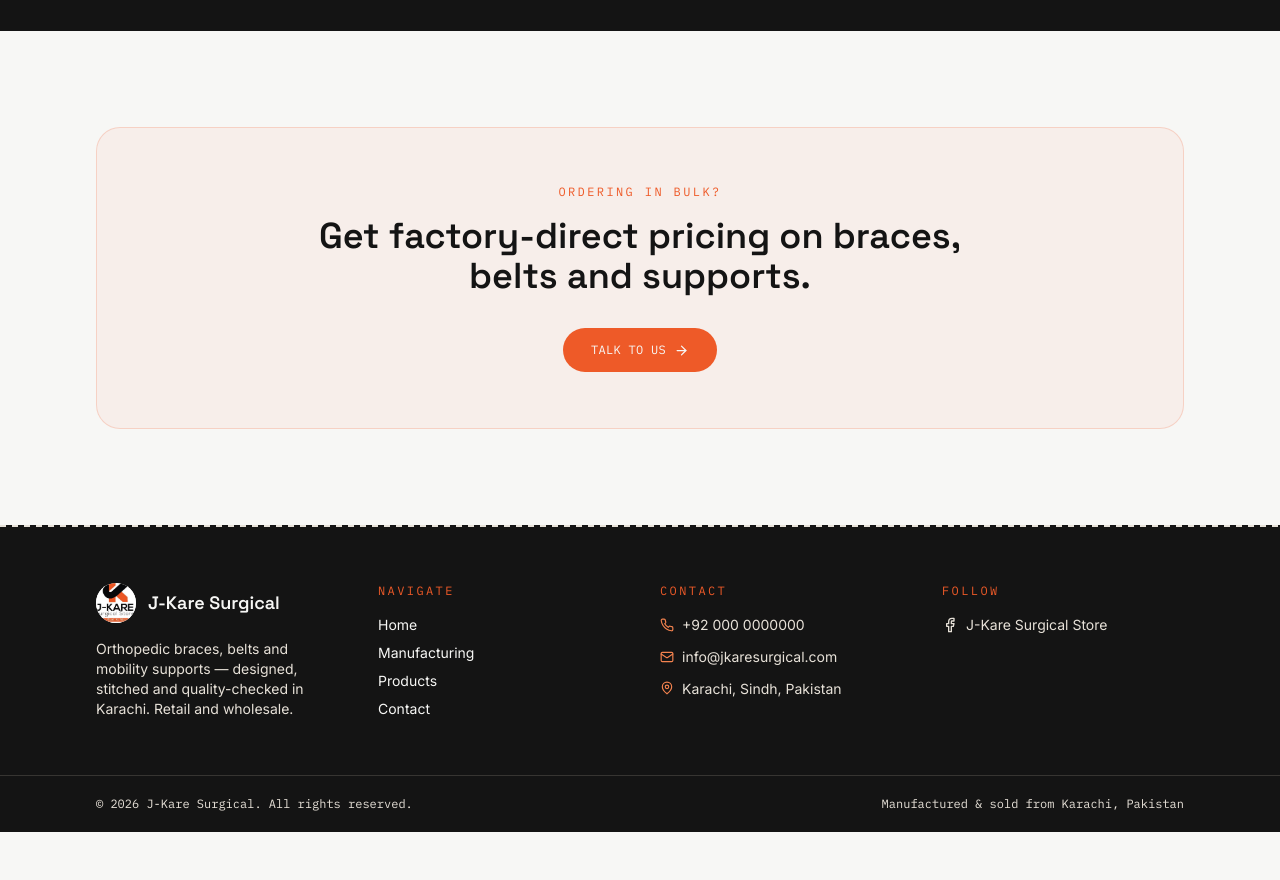
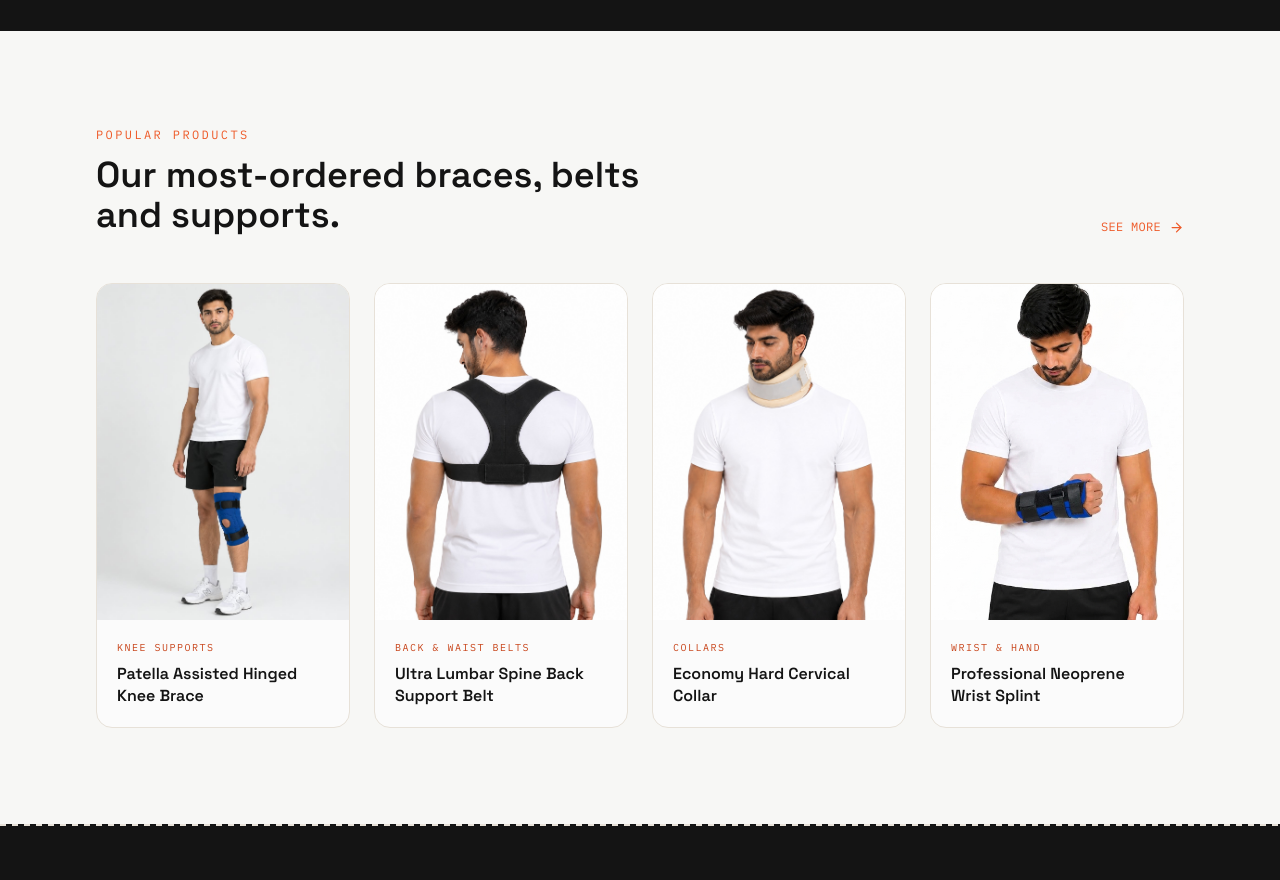
Before and after one commit to usmanabdullahbn/J-care, a React (Vite) app: page / in a window 1280 px wide. Shown: the part 2100-2980 px from the top of the page. Before the commit the page ends 2932 px from the top, so only its background shows below. Built offline with nearby package versions, Linux system fonts and the light colour scheme.

Commit message:
Replace bulk-order CTA on homepage with Popular Products section
Shows 4 featured products with a "See more" link to the full
products page, in place of the standalone bulk-pricing banner.

Co-Authored-By: Claude Sonnet 5 <noreply@anthropic.com>

```diff
--- a/src/pages/Home.jsx
+++ b/src/pages/Home.jsx
@@ -6,6 +6,11 @@ import RevealOnScroll from '../components/RevealOnScroll.jsx'
 import StitchDivider from '../components/StitchDivider.jsx'
 import Marquee from '../components/Marquee.jsx'
 import KneeDiagram from '../components/BraceDiagram.jsx'
+
+import kph01 from '../assets/products/kph01-hinged-knee-brace.jpg'
+import sb02 from '../assets/products/sb02-lumbar-spine-belt.jpg'
+import cc02 from '../assets/products/cc02-hard-cervical-collar.jpg'
+import ws02 from '../assets/products/ws02-wrist-splint.jpg'
 
 const categories = [
   {
@@ -27,6 +32,33 @@ const categories = [
     name: 'Ankle & Wrist Supports',
     spec: 'Breathable elastic weave',
     desc: 'Sprain protection and stabilization for active recovery.',
+  },
+]
+
+const popularProducts = [
+  {
+    code: 'JK-KPH01',
+    name: 'Patella Assisted Hinged Knee Brace',
+    category: 'Knee Supports',
+    image: kph01,
+  },
+  {
+    code: 'JK-B-SB02',
+    name: 'Ultra Lumbar Spine Back Support Belt',
+    category: 'Back & Waist Belts',
+    image: sb02,
+  },
+  {
+    code: 'JK-CC02',
+    name: 'Economy Hard Cervical Collar',
+    category: 'Collars',
+    image: cc02,
+  },
+  {
+    code: 'JK-WS02',
+    name: 'Professional Neoprene Wrist Splint',
+    category: 'Wrist & Hand',
+    image: ws02,
   },
 ]
 
@@ -184,21 +216,51 @@ export default function Home() {
         </div>
       </section>
 
-      {/* CTA BANNER */}
-      <section className="max-w-6xl mx-auto px-6 lg:px-8 py-24">
-        <RevealOnScroll className="rounded-3xl bg-orange/5 border border-orange/20 px-8 sm:px-14 py-14 text-center">
-          <p className="eyebrow mb-4">Ordering in bulk?</p>
-          <h2 className="font-display font-semibold text-3xl sm:text-4xl text-ink max-w-2xl mx-auto">
-            Get factory-direct pricing on braces, belts and supports.
-          </h2>
+      {/* POPULAR PRODUCTS */}
+      <section className="max-w-6xl mx-auto px-6 lg:px-8 pt-24 pb-24">
+        <RevealOnScroll className="flex flex-wrap items-end justify-between gap-6 mb-12">
+          <div>
+            <p className="eyebrow mb-3">Popular products</p>
+            <h2 className="font-display font-semibold text-3xl sm:text-4xl text-ink max-w-xl">
+              Our most-ordered braces, belts and supports.
+            </h2>
+          </div>
           <NavLink
-            to="/contact"
-            className="mt-8 inline-flex items-center gap-2 rounded-full bg-orange px-7 py-3.5 font-mono text-xs tracking-wide uppercase text-paper hover:bg-orange-dark transition-colors"
+            to="/products"
+            className="group inline-flex items-center gap-2 font-mono text-xs tracking-wide uppercase text-orange hover:text-orange-dark transition-colors"
           >
-            Talk to us
-            <ArrowRight size={15} />
+            See more
+            <ArrowRight size={15} className="group-hover:translate-x-1 transition-transform" />
           </NavLink>
         </RevealOnScroll>
+
+        <div className="grid sm:grid-cols-2 lg:grid-cols-4 gap-6">
+          {popularProducts.map((p, i) => (
+            <RevealOnScroll key={p.code} delay={i * 0.08}>
+              <NavLink
+                to="/products"
+                className="group block h-full rounded-2xl border border-steel-light bg-card/60 overflow-hidden hover:border-orange hover:shadow-lg hover:shadow-orange/5 transition-all duration-300"
+              >
+                <div className="aspect-[3/4] overflow-hidden bg-steel-light/10">
+                  <img
+                    src={p.image}
+                    alt={p.name}
+                    loading="lazy"
+                    className="w-full h-full object-cover object-top group-hover:scale-[1.03] transition-transform duration-300"
+                  />
+                </div>
+                <div className="p-5">
+                  <p className="font-mono text-[10px] tracking-[0.15em] uppercase text-rust mb-2">
+                    {p.category}
+                  </p>
+                  <h3 className="font-display font-semibold text-base text-ink leading-snug">
+                    {p.name}
+                  </h3>
+                </div>
+              </NavLink>
+            </RevealOnScroll>
+          ))}
+        </div>
       </section>
     </PageWrapper>
   )
```
